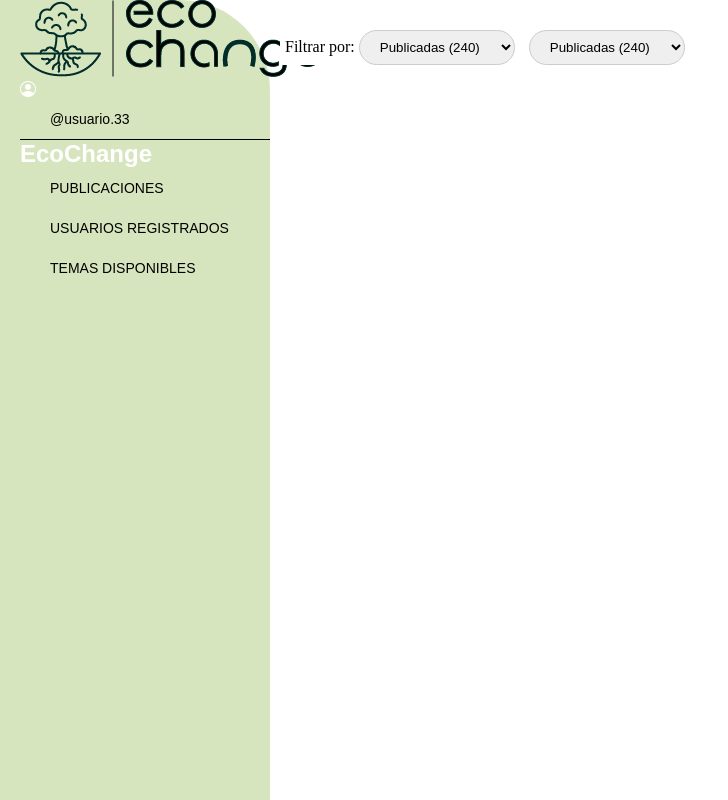
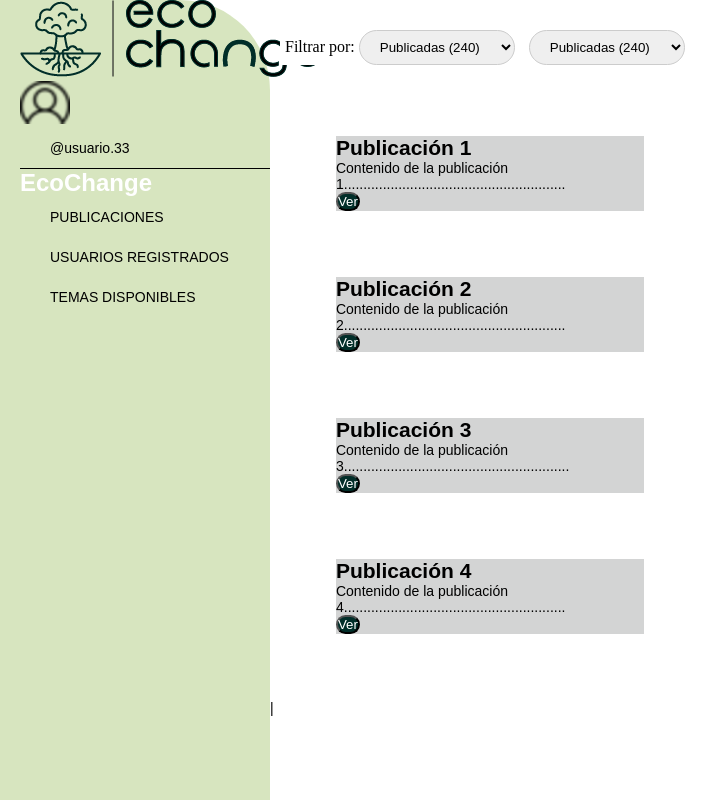
Before and after one commit to LeonardoGuerrero19/EcoChange, a PHP site: page /view_adm.php in a window 1280 px wide. Shown: the whole page, without its empty margins (0-728 px from the left). Run offline with PHP 8.4, Linux system fonts and the light colour scheme.

Commit message:
vista admin-publicaciones

```diff
--- a/resources/css/view_adm.css
+++ b/resources/css/view_adm.css
@@ -62,8 +62,41 @@ body{
   align-items: flex-start;
   padding-top: 20px;
 }
+.foto{
+  display: contents;
+  justify-content: center;
+}
 
 .user{
   border: none;
   border-bottom: 0.01rem solid #000;
 }
+
+.PublicacionesLeft{
+  /* display: flex; */
+  /* margin: 10%; */
+  font-size: 14px;
+  font-family: 'Montserrat', sans-serif;
+  color: #000000;
+  /* height: 50vh;
+  left: 25vh; */
+  /* grid-template-columns: [linename1] 100px; */
+}
+.PublicacionesRight{
+  display: contents;
+  /* margin: 5%; */
+  font-size: 14px;
+  font-family: 'Montserrat', sans-serif;
+  color: #000000;
+  /* grid-template-columns: [linename1] 100px; */
+}
+.publicacion{
+  margin: 15%;
+  background-color: #d3d4d4;
+
+}
+.pub{
+  color: #ffffff;
+  background: #012E29;
+  border-radius: 22px;
+}
--- a/view_adm.php
+++ b/view_adm.php
@@ -6,22 +6,22 @@
 <html>
   <head>
     <link rel="stylesheet" href="view_adm.css">
-    <link rel="stylesheet" href="https://cdn.jsdelivr.net/npm/bootstrap-icons@1.11.3/font/bootstrap-icons.min.css">
   </head>
 
   <body>
     <header>
     </header>
     <nav class="menu">
-        <img src="/resources/images/logo.png" alt="Logo">
+        <img src="/resources/images/logo.png"  class="rounded mx-auto d-block" alt="Logo">
 
       <div class="perfil">
-        <div class="foto"> <i class="bi bi-person-circle"></i>
+        <div class="foto">
+          <img src="/resources/images/foto.png">
           <div class="user">
             <a>@usuario.33</a>
           </div>
         </div>
-      </div>
+
       <h2>EcoChange</h2>
 
       <a onclick="desplazarfiltro">
@@ -35,6 +35,7 @@
         TEMAS DISPONIBLES
       </a>
     </nav>
+    <section>
     <div class="apartado">
       <div class="filtros">
         <label for="filtro-estado">Filtrar por:</label>
@@ -48,6 +49,30 @@
         </select>
       </div>
     </div>
+    <div class="PublicacionesLeft">
+      <div class="publicacion">
+        <h2>Publicación 1</h2>
+        <p>Contenido de la publicación 1.........................................................</p>
+        <button class="pub">Ver</button>
+      </div>
+      <div class="publicacion">
+        <h2>Publicación 2</h2>
+        <p>Contenido de la publicación 2.........................................................</p>
+        <button class="pub">Ver</button>
+      </div>
+      <div class="PublicacionesRight">
+        <div class="publicacion">
+          <h2>Publicación 3</h2>
+          <p>Contenido de la publicación 3..........................................................</p>
+          <button class="pub">Ver</button>
+        </div>
+        <div class="publicacion">
+          <h2>Publicación 4</h2>
+          <p>Contenido de la publicación 4.........................................................</p>
+          <button class="pub">Ver</button>
+        </div>
+      </div>
+ | </section>
   </body>
   <script>
   const filtroEstado = document.getElementById('filtro-estado');
```
Also changed, not shown: resources/images/foto.png (added).
